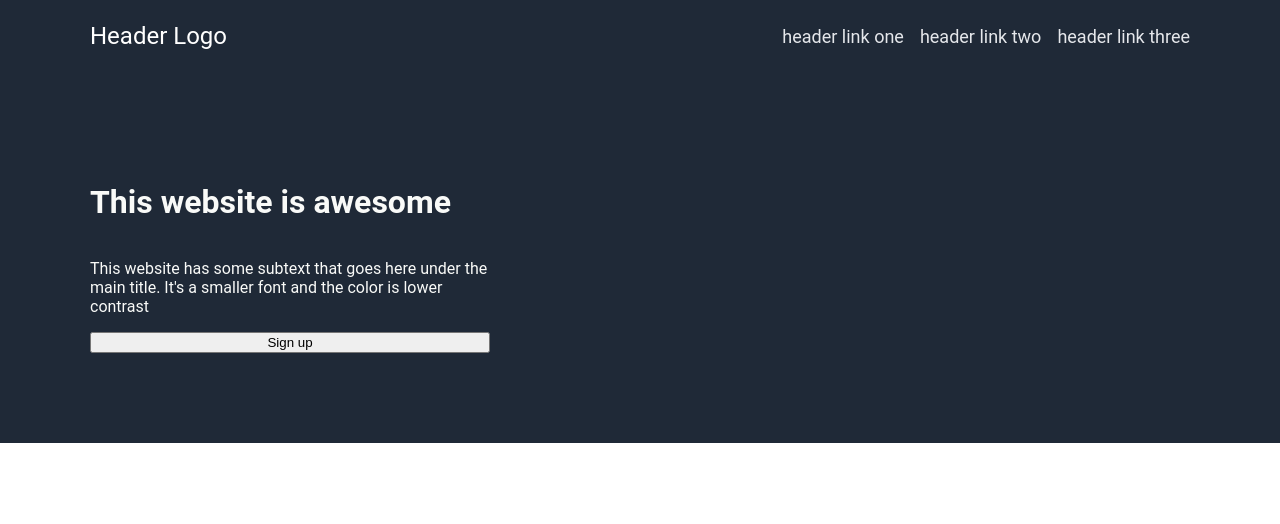
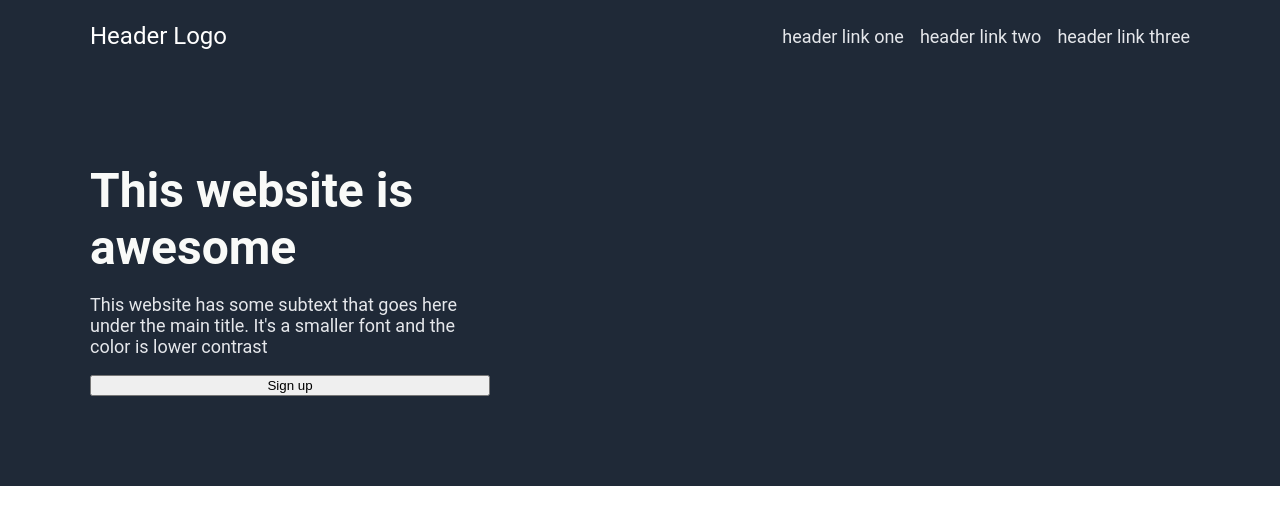
Before and after one commit to ezequielC0ronel/landing-page, a plain HTML site: page index.html in a window 1280 px wide. Drawn offline with Linux system fonts and the light colour scheme.

Commit message:
Added styles to h1 and p to hero-info

```diff
--- a/style.css
+++ b/style.css
@@ -1,5 +1,5 @@
 body{
-    height: 100vh;
+    /* height: 100vh; */
     margin: 0;
     overflow: hidden;
     display: flex;
@@ -40,6 +40,16 @@ body{
     flex-direction: column;
 }
 
+.hero-info h1{
+    font-size: 48px;
+    margin: 0;
+}
+
+.hero-info p{
+    font-size: 18px;
+    color: #E5E7EB;
+}
+
 ul{
     list-style: none;
     padding: 0;
```
